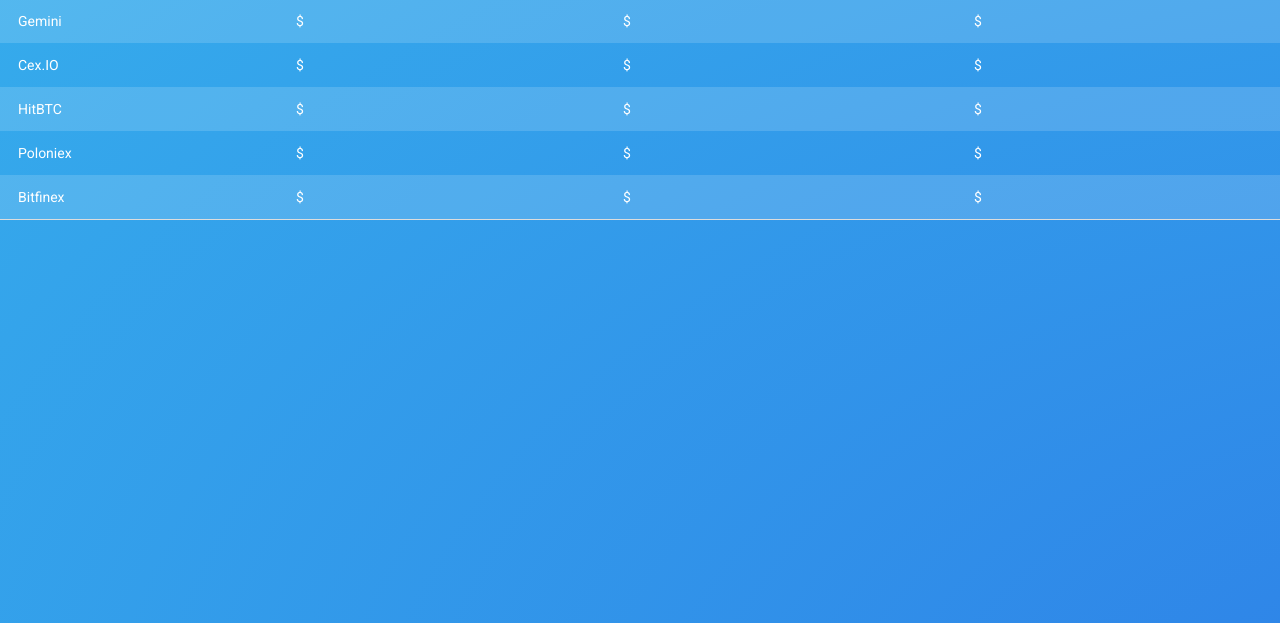
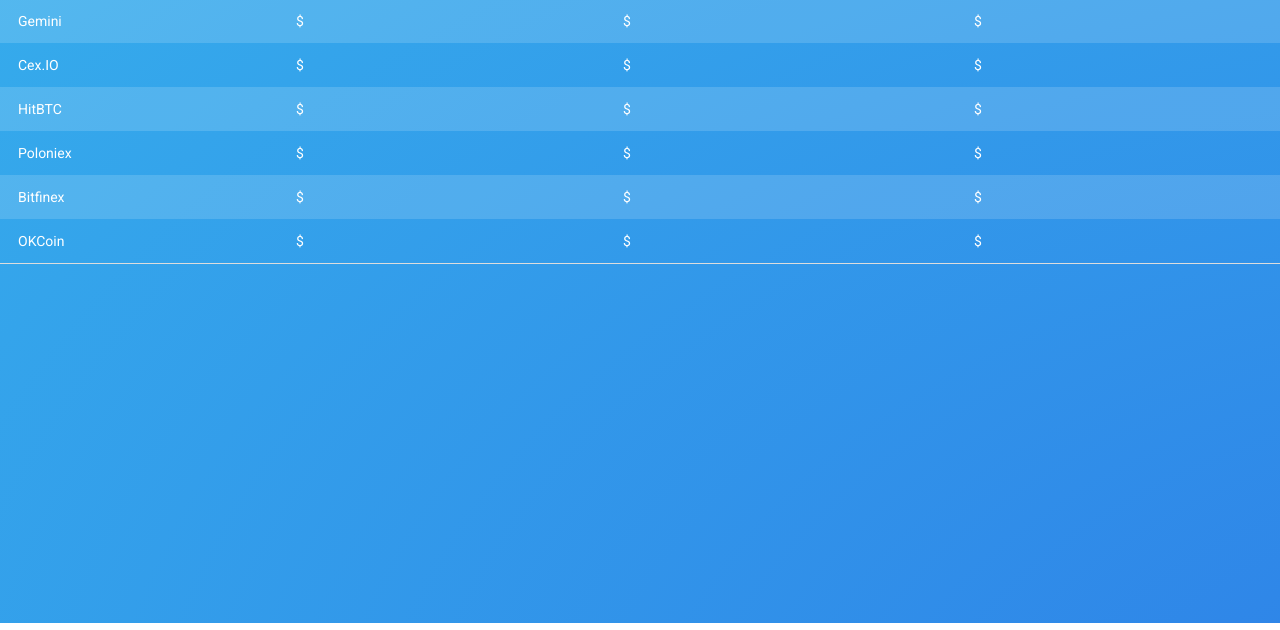
Before and after one commit to eduardo-fonseca/cryptox, a PHP site: page / in a window 1280 px wide. Shown: the part 170-800 px from the top of the page. Run offline with PHP 8.4, Linux system fonts and the light colour scheme; data that the repository does not hold is empty; some libraries are stand-ins or nearby versions.

Commit message:
Atualizaçao

```diff
--- a/web/index.php
+++ b/web/index.php
@@ -85,6 +85,12 @@
                     <td>$ <?php echo cpxBitfinex()[6]; ?></td>
                     <td>$ <?php echo cpxBitfinex()[2]; ?></td>
                 </tr>
+				<tr>
+                    <td>OKCoin</td>
+                    <td>$ <?php echo cpxOKCoin()[1]; ?></td>
+                    <td>$ <?php echo cpxOKCoin()[3]; ?></td>
+                    <td>$ <?php echo cpxOKCoin()[2]; ?></td>
+                </tr>
             </tbody>
         </table>
 
```
